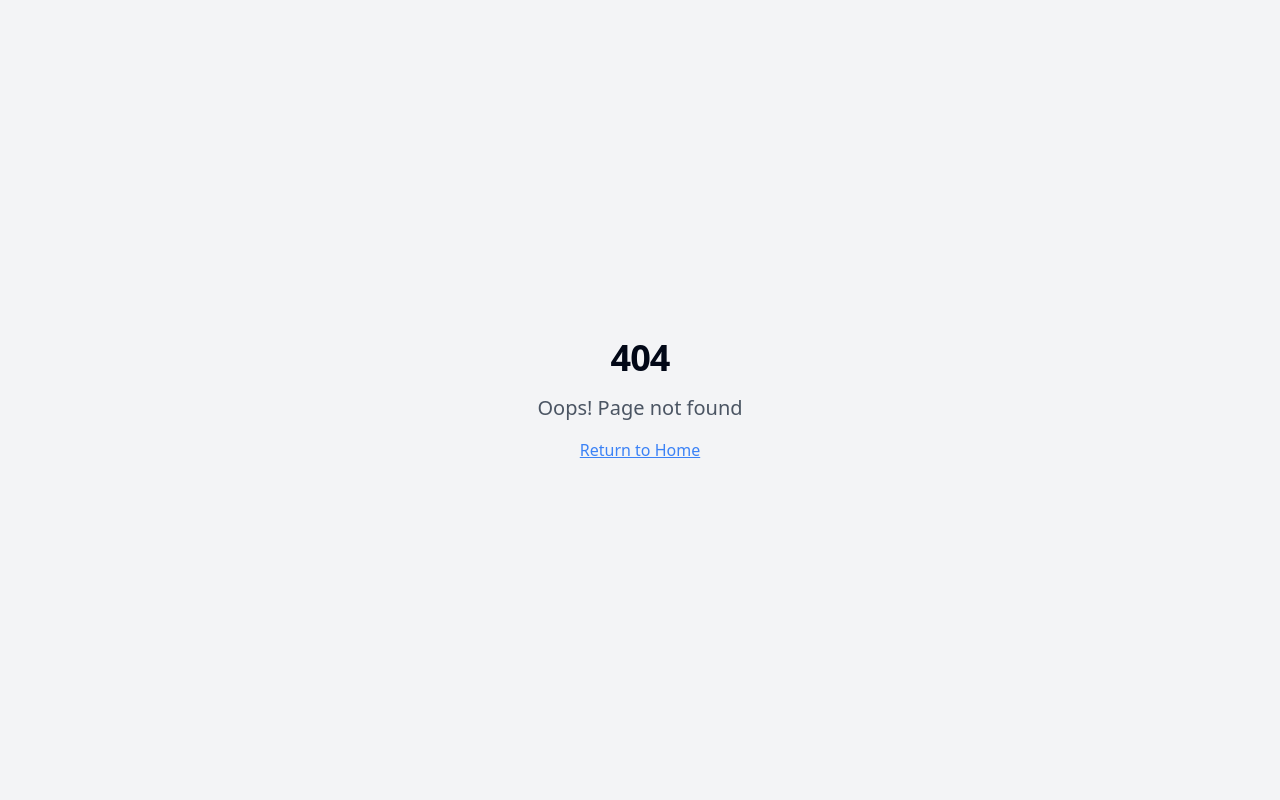
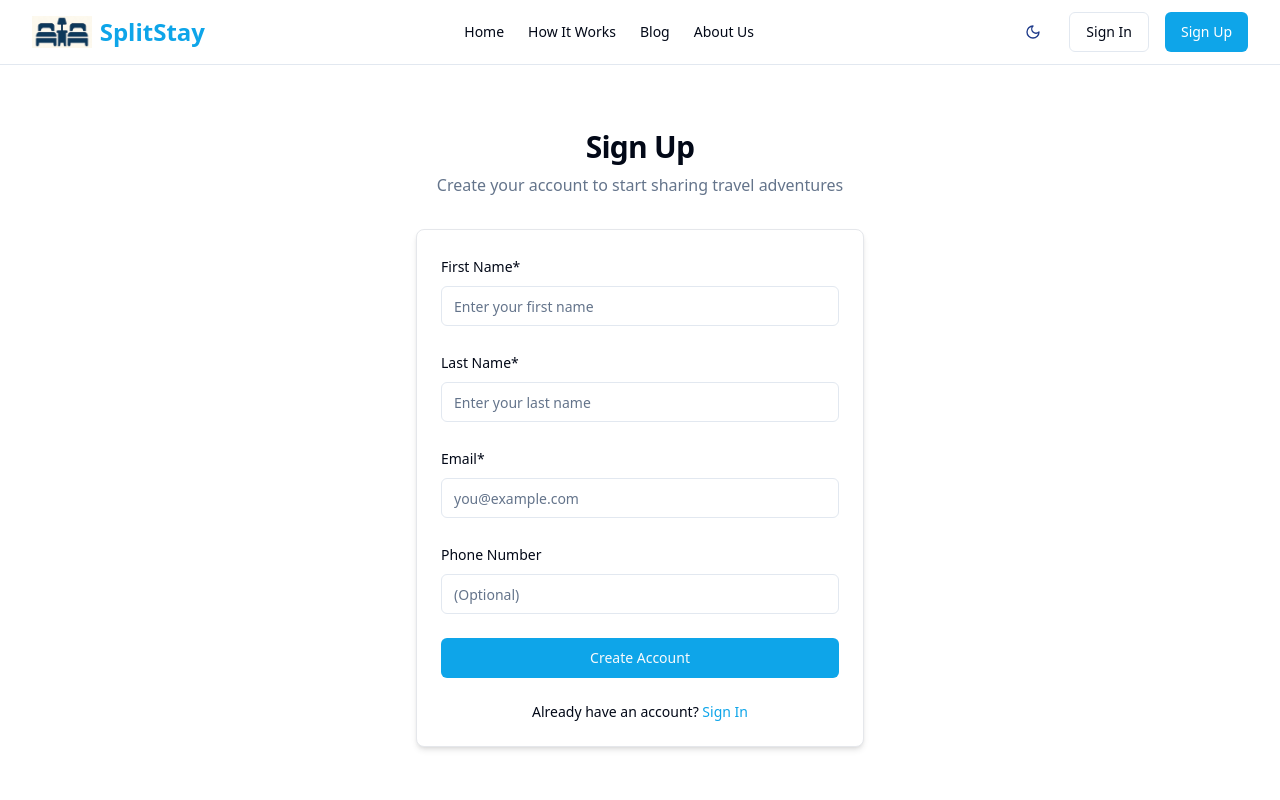
Before and after one commit to alvarotor/travel-share-adventures, a React (Vite) app: page /sign-up in a window 1280 px wide. Before the commit this address had no page. Shown: the top 800 px of the page. Built offline with nearby package versions, Linux system fonts and the light colour scheme.

Commit message:
feat: Add Sign Up page and integrate with Navbar for user registration

```diff
--- a/src/App.tsx
+++ b/src/App.tsx
@@ -1,4 +1,3 @@
-
 import { Toaster } from "@/components/ui/toaster";
 import { Toaster as Sonner } from "@/components/ui/sonner";
 import { TooltipProvider } from "@/components/ui/tooltip";
@@ -12,6 +11,7 @@ import NotFound from "./pages/NotFound";
 import HowItWorks from "./pages/HowItWorks";
 import RoomPartners from "./pages/RoomPartners";
 import ProfilePage from "./pages/ProfilePage";
+import SignUp from "./pages/SignUp";
 
 const queryClient = new QueryClient();
 
@@ -29,7 +29,7 @@ const App = () => (
             <Route path="/how-it-works" element={<HowItWorks />} />
             <Route path="/room-partners" element={<RoomPartners />} />
             <Route path="/profile/:id" element={<ProfilePage />} />
-            {/* ADD ALL CUSTOM ROUTES ABOVE THE CATCH-ALL "*" ROUTE */}
+            <Route path="/sign-up" element={<SignUp />} />
             <Route path="*" element={<NotFound />} />
           </Routes>
         </BrowserRouter>
--- a/src/components/Navbar.tsx
+++ b/src/components/Navbar.tsx
@@ -1,4 +1,3 @@
-
 import React from 'react';
 import { Link, useLocation } from 'react-router-dom';
 import { Button } from "@/components/ui/button";
@@ -66,7 +65,12 @@ const Navbar = ({ className }: { className?: string }) => {
         <div className="flex items-center gap-4">
           <ThemeSwitcher />
           <Button variant="outline" className="hidden sm:inline-flex">Sign In</Button>
-          <Button className="bg-travel-primary hover:bg-travel-secondary text-white">Sign Up</Button>
+          <Button
+            className="bg-travel-primary hover:bg-travel-secondary text-white"
+            asChild
+          >
+            <Link to="/sign-up">Sign Up</Link>
+          </Button>
         </div>
       </div>
     </nav>
--- /dev/null
+++ b/src/pages/SignUp.tsx
@@ -0,0 +1,165 @@
+import React from 'react';
+import { useForm } from 'react-hook-form';
+import { zodResolver } from '@hookform/resolvers/zod';
+import * as z from 'zod';
+import { Link, useNavigate } from 'react-router-dom';
+import { toast } from '@/components/ui/sonner';
+
+import Navbar from '@/components/Navbar';
+import Footer from '@/components/Footer';
+import { Button } from '@/components/ui/button';
+import { Input } from '@/components/ui/input';
+import {
+  Form,
+  FormControl,
+  FormField,
+  FormItem,
+  FormLabel,
+  FormMessage,
+} from '@/components/ui/form';
+import { useTheme } from '@/contexts/ThemeContext';
+import { cn } from '@/lib/utils';
+
+// Define the form schema with validation rules
+const formSchema = z.object({
+  firstName: z.string().min(2, {
+    message: "First name must be at least 2 characters.",
+  }),
+  lastName: z.string().min(2, {
+    message: "Last name must be at least 2 characters.",
+  }),
+  email: z.string().email({
+    message: "Please enter a valid email address.",
+  }),
+  phoneNumber: z.string().optional(),
+});
+
+type FormValues = z.infer<typeof formSchema>;
+
+const SignUp = () => {
+  const { theme } = useTheme();
+  const navigate = useNavigate();
+
+  // Initialize the form
+  const form = useForm<FormValues>({
+    resolver: zodResolver(formSchema),
+    defaultValues: {
+      firstName: "",
+      lastName: "",
+      email: "",
+      phoneNumber: "",
+    },
+  });
+
+  // Handle form submission
+  const onSubmit = (values: FormValues) => {
+    // In a real application, this would send the data to an API
+    console.log(values);
+
+    // Show success message
+    toast.success("Account created successfully!");
+
+    // Redirect to home page (or login) after successful sign up
+    setTimeout(() => navigate('/'), 1500);
+  };
+
+  return (
+    <div className="flex min-h-screen flex-col">
+      <Navbar />
+      <main className="flex-1 container py-16">
+        <div className="max-w-md mx-auto">
+          <div className="text-center mb-8">
+            <h1 className="text-3xl font-bold">Sign Up</h1>
+            <p className="mt-2 text-muted-foreground">
+              Create your account to start sharing travel adventures
+            </p>
+          </div>
+
+          <div className={cn(
+            "p-6 rounded-lg shadow-md border",
+            theme === "dark" ? "bg-card border-gray-700" : "bg-white border-gray-200"
+          )}>
+            <Form {...form}>
+              <form onSubmit={form.handleSubmit(onSubmit)} className="space-y-6">
+                <FormField
+                  control={form.control}
+                  name="firstName"
+                  render={({ field }) => (
+                    <FormItem>
+                      <FormLabel>First Name*</FormLabel>
+                      <FormControl>
+                        <Input placeholder="Enter your first name" {...field} />
+                      </FormControl>
+                      <FormMessage />
+                    </FormItem>
+                  )}
+                />
+
+                <FormField
+                  control={form.control}
+                  name="lastName"
+                  render={({ field }) => (
+                    <FormItem>
+                      <FormLabel>Last Name*</FormLabel>
+                      <FormControl>
+                        <Input placeholder="Enter your last name" {...field} />
+                      </FormControl>
+                      <FormMessage />
+                    </FormItem>
+                  )}
+                />
+
+                <FormField
+                  control={form.control}
+                  name="email"
+                  render={({ field }) => (
+                    <FormItem>
+                      <FormLabel>Email*</FormLabel>
+                      <FormControl>
+                        <Input type="email" placeholder="you@example.com" {...field} />
+                      </FormControl>
+                      <FormMessage />
+                    </FormItem>
+                  )}
+                />
+
+                <FormField
+                  control={form.control}
+                  name="phoneNumber"
+                  render={({ field }) => (
+                    <FormItem>
+                      <FormLabel>Phone Number</FormLabel>
+                      <FormControl>
+                        <Input placeholder="(Optional)" {...field} />
+                      </FormControl>
+                      <FormMessage />
+                    </FormItem>
+                  )}
+                />
+
+                <Button
+                  type="submit"
+                  className="w-full bg-travel-primary hover:bg-travel-secondary transition-colors"
+                >
+                  Create Account
+                </Button>
+              </form>
+            </Form>
+
+            <div className="mt-6 text-center text-sm">
+              <p>
+                Already have an account?{" "}
+                <Link to="/" className="text-travel-primary hover:underline font-medium">
+                  Sign In
+                </Link>
+              </p>
+            </div>
+          </div>
+        </div>
+      </main>
+      <Footer />
+    </div>
+  );
+};
+
+export default SignUp;
```
